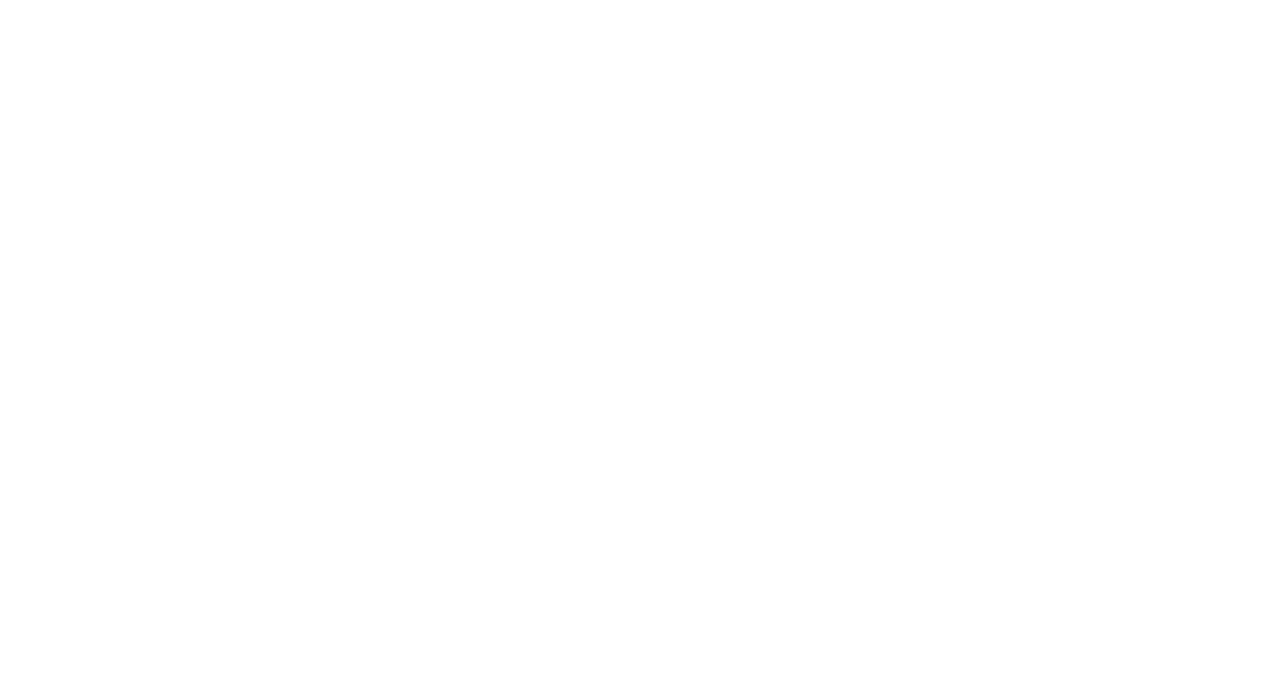
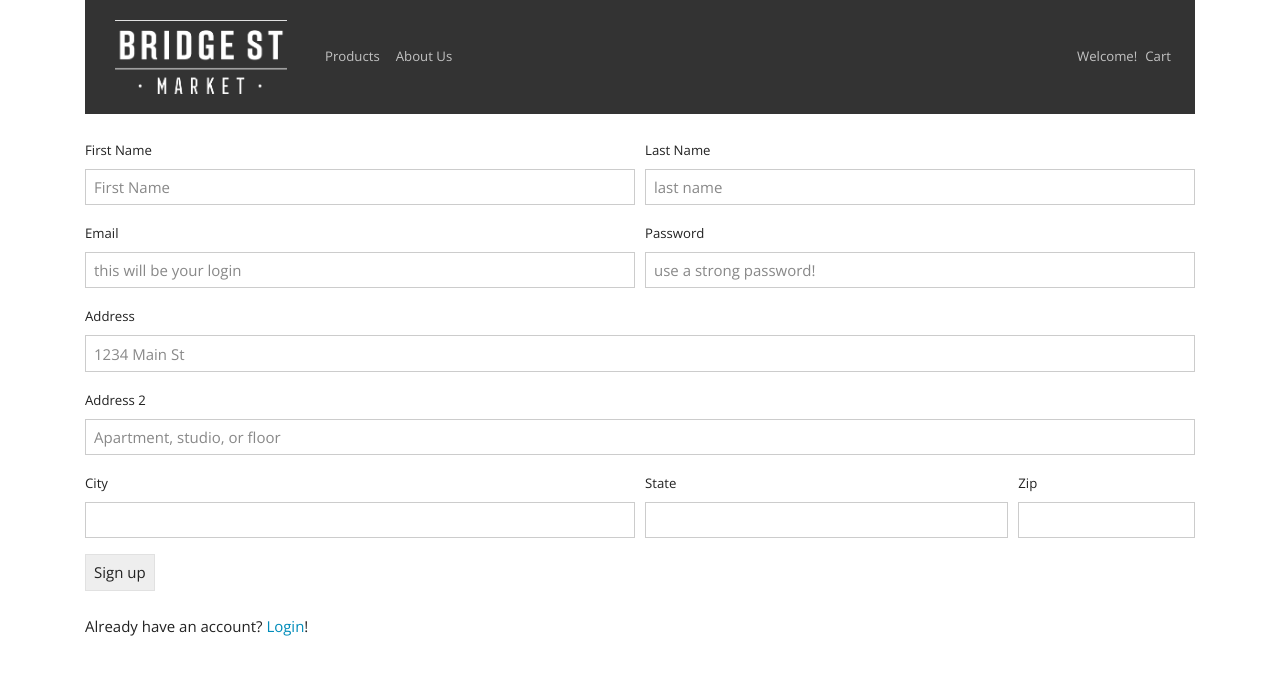
Before and after one commit to AaronBrander/meijer-test-cart, a React (Create React App) app: page /sign-up in a window 1280 px wide. Shown: the top 674 px of the page. Built offline with nearby package versions, Linux system fonts and the light colour scheme.

Commit message:
signup and login pages

```diff
--- a/src/App.js
+++ b/src/App.js
@@ -21,7 +21,7 @@ class App extends Component {
               <Route path="/about-us" component={AboutUs} />
               <Route path="/cart" component={Cart} />
               <Route path="/login" component={Login} />
-              <Route path="sign-up" component={SignUp} />
+              <Route path="/sign-up" component={SignUp} />
 
             </Switch>
           </Router>
--- a/src/components/ProductCart.jsx
+++ b/src/components/ProductCart.jsx
@@ -3,12 +3,6 @@ import {
     Row,
     Col,
     Button,
-    Card,
-    CardText,
-    CardBody,
-    CardHeader,
-    CardImg,
-    CardFooter,
     Form,
     FormGroup,
     Input,
--- a/src/screens/Login.jsx
+++ b/src/screens/Login.jsx
@@ -1,5 +1,14 @@
 import React from "react";
-import { Row, Col, Container } from "reactstrap";
+import {
+    Row,
+    Col,
+    Container,
+    Form,
+    FormGroup,
+    Label,
+    Input,
+    Button
+} from "reactstrap";
 import NavigationBar from "../components/NavigationBar";
 const Login = (props) => {
 
@@ -8,7 +17,22 @@ const Login = (props) => {
             <NavigationBar></NavigationBar>
             <Row className="py-4">
                 <Col>
-                   Login!
+                    <Form inline>
+                        <FormGroup className="mb-2 mr-sm-2 mb-sm-0">
+                            <Label for="exampleEmail" className="mr-sm-2">Email</Label>
+                            <Input type="email" name="email" id="exampleEmail" placeholder="something@idk.cool" />
+                        </FormGroup>
+                        <FormGroup className="mb-2 mr-sm-2 mb-sm-0">
+                            <Label for="examplePassword" className="mr-sm-2">Password</Label>
+                            <Input type="password" name="password" id="examplePassword" placeholder="don't tell!" />
+                        </FormGroup>
+                        <Button>Submit</Button>
+                    </Form>
+                </Col>
+            </Row>
+            <Row>
+                <Col>
+                <p>Don't have an account yet? <a href="/sign-up">Sign up</a> for a free one!</p>
                 </Col>
             </Row>
         </Container>
--- a/src/screens/SignUp.jsx
+++ b/src/screens/SignUp.jsx
@@ -1,5 +1,14 @@
 import React from "react";
-import { Row, Col, Container } from "reactstrap";
+import {
+    Row,
+    Col,
+    Container,
+    Form,
+    FormGroup,
+    Label,
+    Input,
+    Button
+} from "reactstrap";
 import NavigationBar from "../components/NavigationBar";
 const SignUp = (props) => {
 
@@ -8,7 +17,71 @@ const SignUp = (props) => {
             <NavigationBar></NavigationBar>
             <Row className="py-4">
                 <Col>
-                   SignUp!
+                    <Form>
+                        <Row form>
+                            <Col md={6}>
+                                <FormGroup>
+                                    <Label for="firstName">First Name</Label>
+                                    <Input type="text" name="firstName" id="firstName" placeholder="First Name" />
+                                </FormGroup>
+                            </Col>
+                            <Col md={6}>
+                                <FormGroup>
+                                    <Label for="lastName">Last Name</Label>
+                                    <Input type="text" name="lastName" id="lastName" placeholder="last name" />
+                                </FormGroup>
+                            </Col>
+                        </Row>
+                        <Row form>
+                            <Col md={6}>
+                                <FormGroup>
+                                    <Label for="exampleEmail">Email</Label>
+                                    <Input type="email" name="email" id="exampleEmail" placeholder="this will be your login" />
+                                </FormGroup>
+                            </Col>
+                            <Col md={6}>
+                                <FormGroup>
+                                    <Label for="examplePassword">Password</Label>
+                                    <Input type="password" name="password" id="examplePassword" placeholder="use a strong password!" />
+                                </FormGroup>
+                            </Col>
+                        </Row>
+                        <FormGroup>
+                            <Label for="exampleAddress">Address</Label>
+                            <Input type="text" name="address" id="exampleAddress" placeholder="1234 Main St" />
+                        </FormGroup>
+                        <FormGroup>
+                            <Label for="exampleAddress2">Address 2</Label>
+                            <Input type="text" name="address2" id="exampleAddress2" placeholder="Apartment, studio, or floor" />
+                        </FormGroup>
+                        <Row form>
+                            <Col md={6}>
+                                <FormGroup>
+                                    <Label for="exampleCity">City</Label>
+                                    <Input type="text" name="city" id="exampleCity" />
+                                </FormGroup>
+                            </Col>
+                            <Col md={4}>
+                                <FormGroup>
+                                    <Label for="exampleState">State</Label>
+                                    <Input type="text" name="state" id="exampleState" />
+                                </FormGroup>
+                            </Col>
+                            <Col md={2}>
+                                <FormGroup>
+                                    <Label for="exampleZip">Zip</Label>
+                                    <Input type="text" name="zip" id="exampleZip" />
+                                </FormGroup>
+                            </Col>
+                        </Row>
+
+                        <Button>Sign up</Button>
+                    </Form>
+                </Col>
+            </Row>
+            <Row>
+                <Col>
+                    <p>Already have an account? <a href="/login">Login</a>!</p>
                 </Col>
             </Row>
         </Container>
```
Lines whose indentation alone changed are shown as unchanged.
